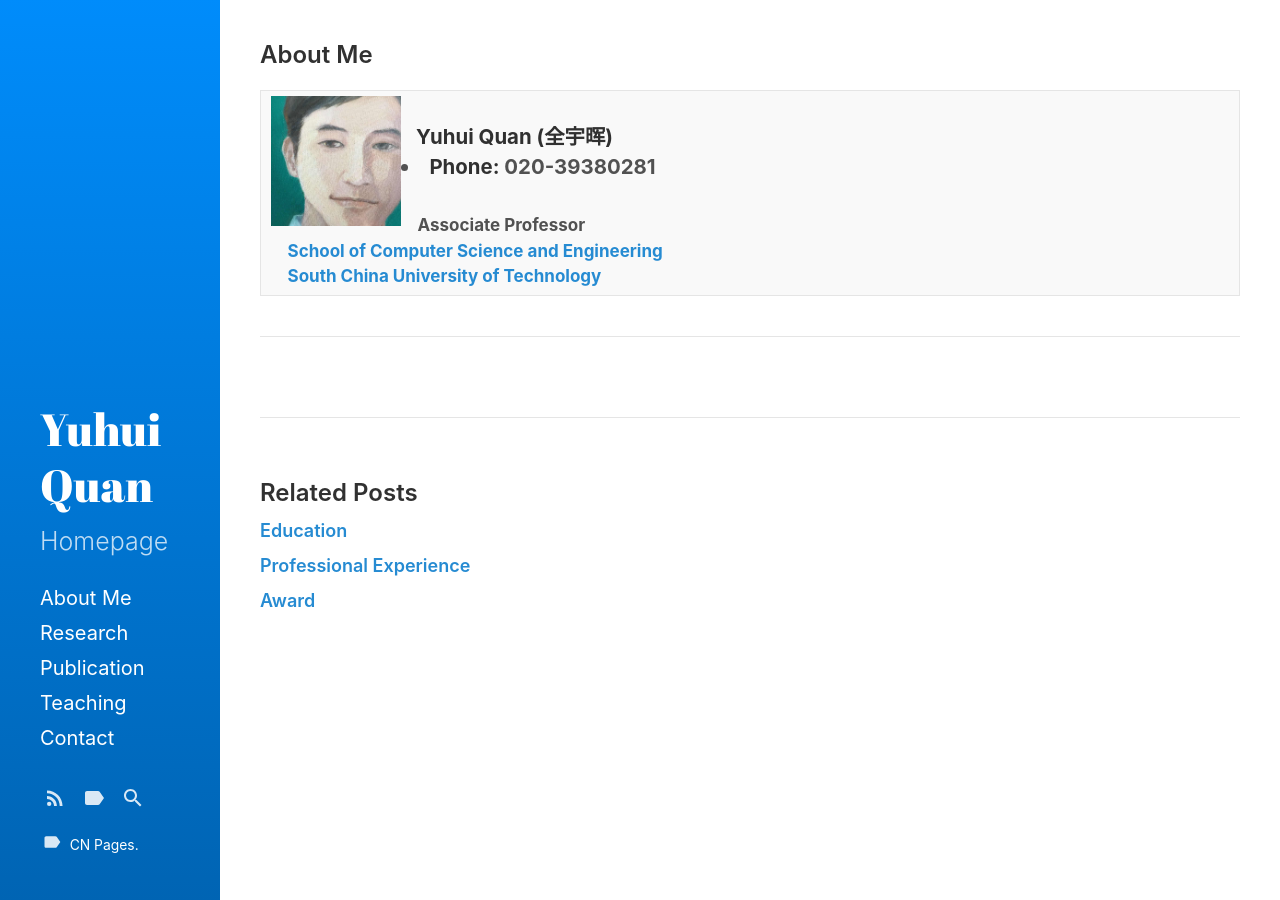
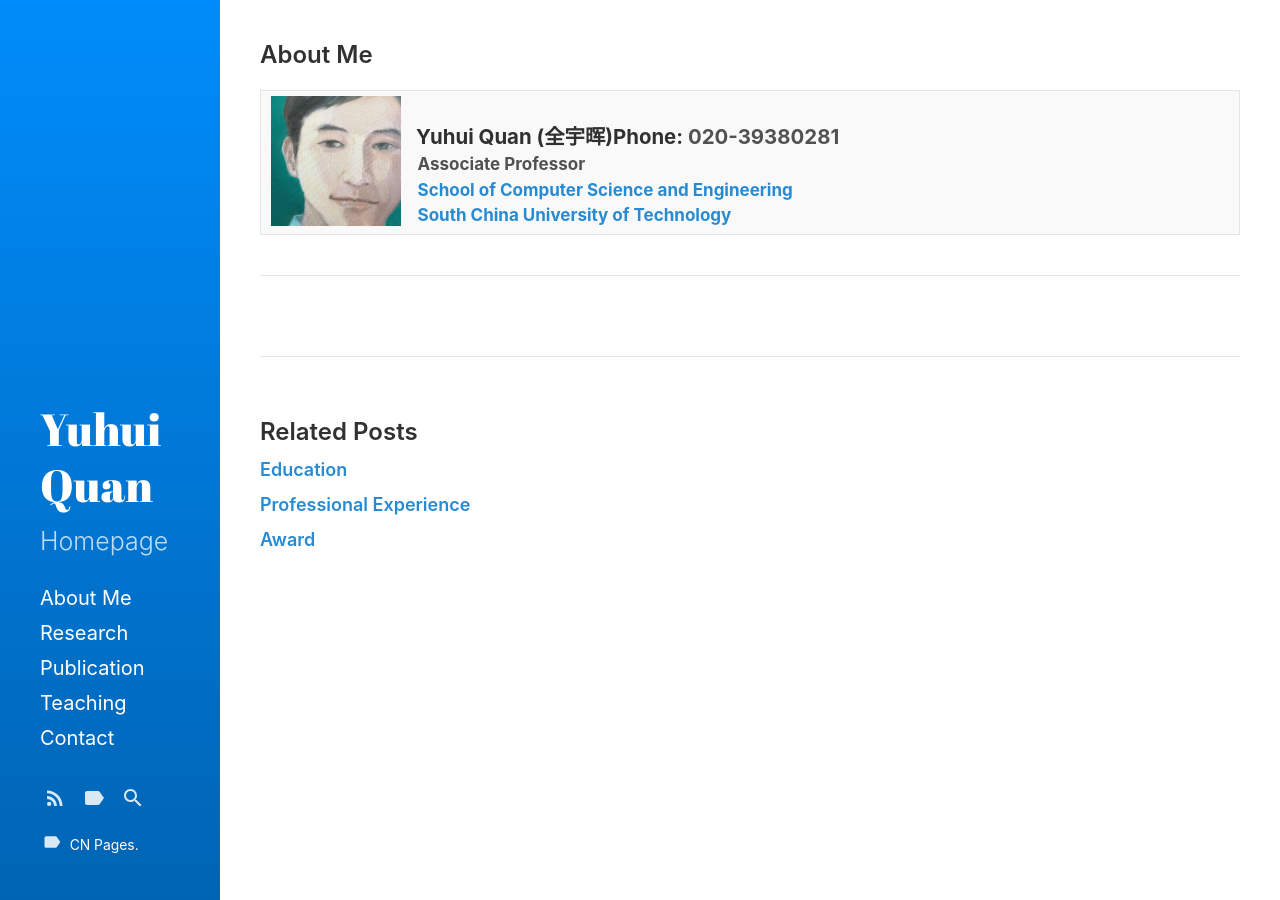
Before and after one commit to Dofboom/Dofboom.github.io, a Jekyll site: the page built from _posts/2020-5-30-resume.md, in a window 1280 px wide. Built offline with Jekyll 4.4.1, drawn with Linux system fonts in a browser that asks for light colours.

Commit message:
Update 2020-5-30-resume.md

```diff
--- a/_posts/2020-5-30-resume.md
+++ b/_posts/2020-5-30-resume.md
@@ -8,7 +8,7 @@ excerpt_separator:  <!--more-->
 <tr>
 <th>
 <img src="https://github.com/Dofboom/Dofboom.github.io/raw/master/images/2.jpg" alt="" width="130" align="left" /><br />
-<span style="font-size: 120%;"><strong> &ensp; Yuhui Quan  (全宇晖)</strong><li><strong>Phone:</strong> 020-39380281</li></span><br />
+<span style="font-size: 120%;"><strong> &ensp; Yuhui Quan  (全宇晖)</strong><strong>Phone:</strong> 020-39380281</span><br />
 <span style="font-size: 100%;">&ensp; &nbsp;Associate Professor <a href="http://www2.scut.edu.cn/cs/"><br>&ensp;&nbsp;&nbsp;School of Computer Science and Engineering</a></span><br />
 <span style="font-size: 100%;"> <a href="https://www.scut.edu.cn">&ensp;&nbsp; South China University of Technology</a><br />
 </span></th>
```
